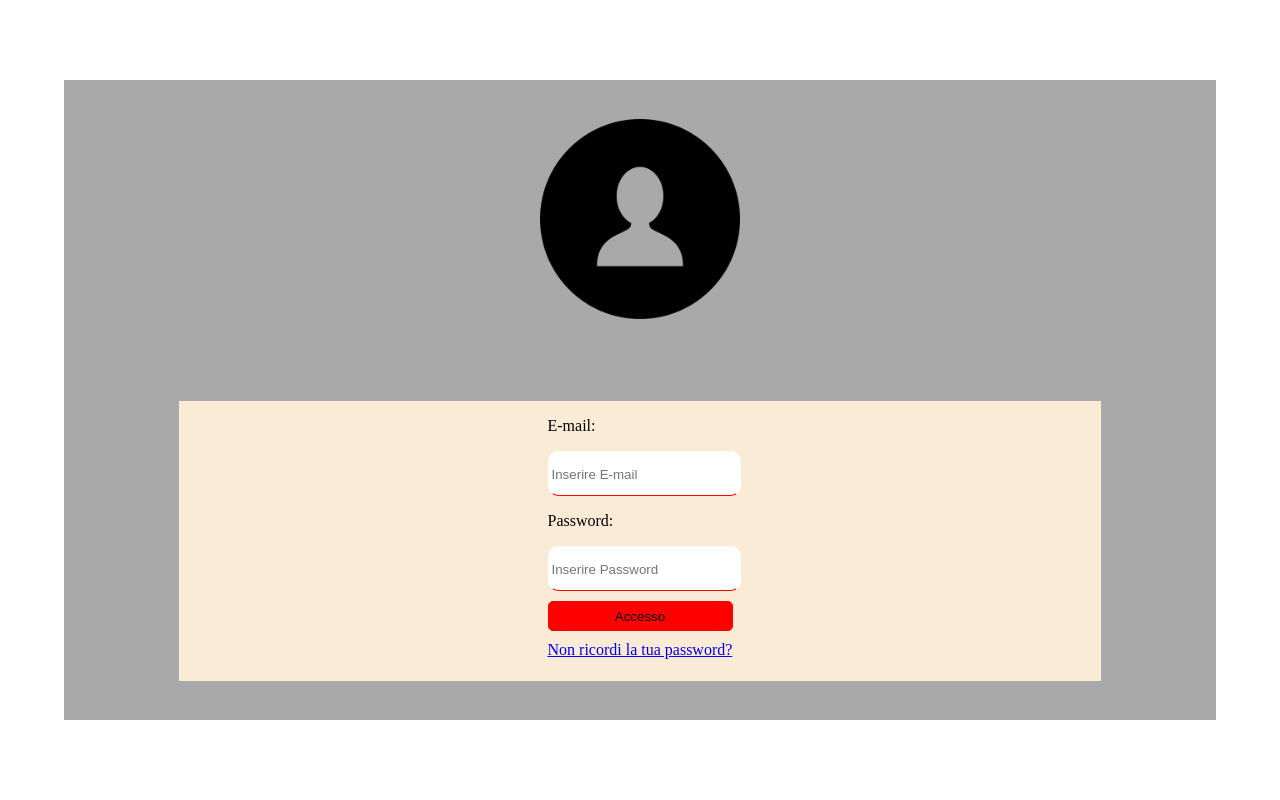
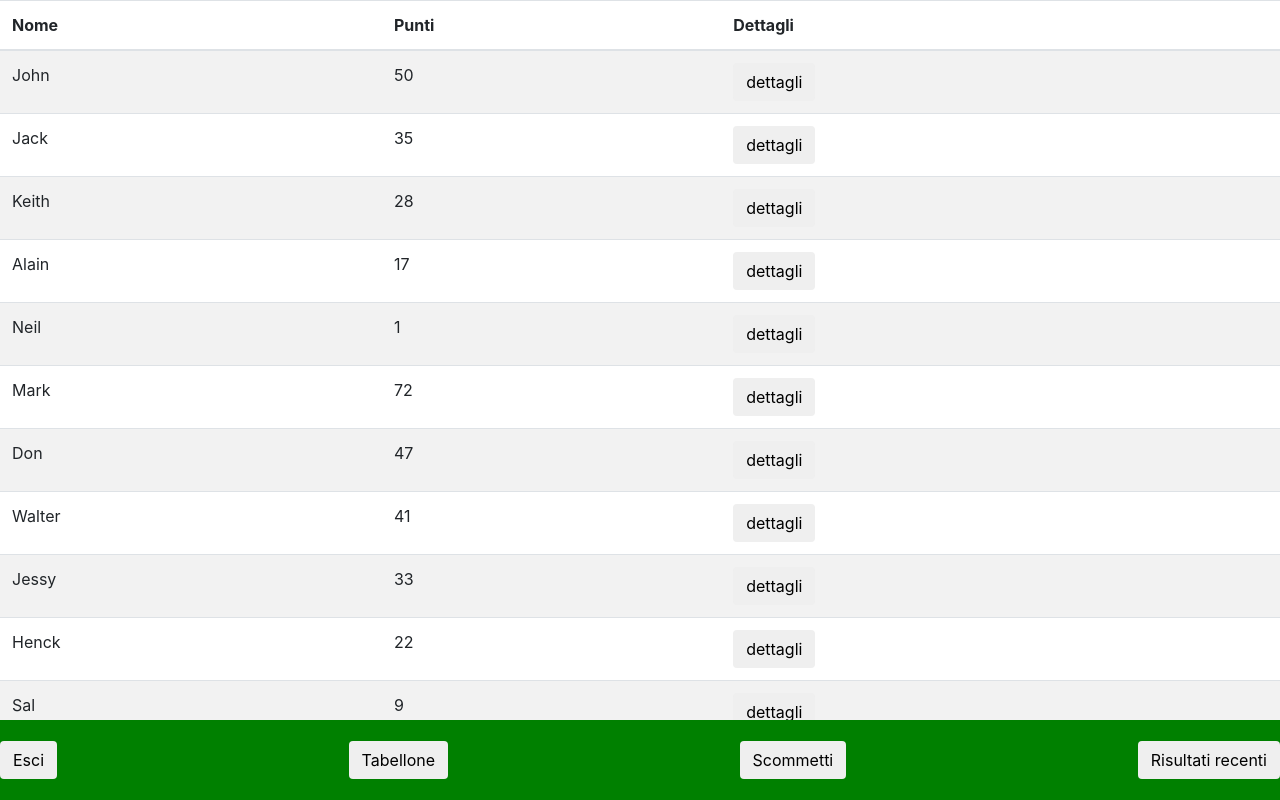
Before and after one commit to alexanderpapinutti/Pronostici-Serie-A, a plain HTML site: page index.html in a window 1280 px wide. Drawn offline with nearby package versions, Linux system fonts and the light colour scheme.

Commit message:
Working on leaderboard page

```diff
--- a/index.html
+++ b/index.html
@@ -5,6 +5,7 @@
     <meta charset="UTF-8">
     <meta name="viewport" content="width=device-width, initial-scale=1.0">
     <meta http-equiv="X-UA-Compatible" content="ie=edge">
+    <link rel="stylesheet" href="https://maxcdn.bootstrapcdn.com/bootstrap/4.1.3/css/bootstrap.min.css">
     <title>Pronostici</title>
     <script src="https://unpkg.com/sweetalert/dist/sweetalert.min.js"></script>
     <link rel="stylesheet" href="style/style.css">
@@ -12,7 +13,7 @@
 
 <body>
     <div id="app">
-        <div v-if="currentView == 'login'"id="login-page">
+        <div v-if="currentView == 'login'" id="login-page">
             <div class="login-box">
                 <div>
                     <img src="img/user.png" class="avatar">
@@ -47,7 +48,36 @@
 
         </div>
         <div v-if="currentView == 'schedule'" id="games-schedule-page">
-            <button class='signout' v-on:click="signOut">Signout</button>
+
+            <div class="table-container">
+            <table class="table table-striped">
+
+                <thead>
+                    <tr>
+                        <th>Nome</th>
+                        <th>Punti</th>
+                        <th>Dettagli</th>
+                    </tr>
+                </thead>
+
+                <tbody>
+                    <tr v-for="player in players">
+                        <td>{{ player.name }}</td>
+                        <td>{{ player.points }}</td>
+                        <td><button class='btn'>dettagli</button></td>
+                    </tr>
+                </tbody>
+            </table>
+
+            </div>
+            <div class="bottom-side">
+                <button class='btn' v-on:click="signOut">Esci</button>
+                <button class='btn'>Tabellone</button>
+                <button class='btn'>Scommetti</button>
+                <button class='btn'>Risultati recenti</button>
+            </div>
+
+
         </div>
         <div id="betting-page">
 
--- a/script/main.js
+++ b/script/main.js
@@ -1,12 +1,79 @@
+
 var app = new Vue({
     el: '#app',
     data: {
-        currentView: 'login',
+        currentView: 'schedule',
         user: '',
         password: '',
+
+
+        sortKey: '',
+
+        search: '',
+
+        reverse: false,
+
+        columns: ["Nome", "Punti", "Dettagli"],
+
+        players: [
+            {
+                name: 'John',
+                points: 50
+            },
+            {
+                name: 'Jack',
+                points: 35
+            },
+            {
+                name: 'Keith',
+                points: 28
+            },
+            {
+                name: 'Alain',
+                points: 17
+            },
+            {
+                name: 'Neil',
+                points: 1
+            },
+            {
+                name: 'Mark',
+                points: 72
+            },
+            {
+                name: 'Don',
+                points: 47
+            },
+            {
+                name: 'Walter',
+                points: 41
+            },
+            {
+                name: 'Jessy',
+                points: 33
+            },
+            {
+                name: 'Henck',
+                points: 22
+            },
+            {
+                name: 'Sal',
+                points: 9
+            },
+            {
+                name: 'Skyler',
+                points: 42
+            },
+            {
+                name: 'Holly',
+                points: 55
+            },
+    ],
+
+
+
     },
     created() {
-
 
     },
 
@@ -16,11 +83,15 @@ var app = new Vue({
             var password = document.getElementsByTagName("input")[1].value;
             firebase.auth().signInWithEmailAndPassword(email, password).then(function () {
                 app.setCurrentView('schedule');
-                app.getGamesSchedule();
+                //                app.getGamesSchedule();
             }).catch(function (error) {
                 var errorMessage = error.message;
                 swal(errorMessage);
             });
+        },
+        sortBy: function (sortKey) {
+            this.reverse = (this.sortKey == sortKey) ? !this.reverse : false;
+            this.sortKey = sortKey;
         },
 
         setCurrentView: function (view) {
@@ -35,8 +106,8 @@ var app = new Vue({
             });
         },
 
-        getGamesSchedule: function() {
-                fetch("https://heisenbug-seriea-live-scores-v1.p.rapidapi.com/api/serie-a", {
+        getGamesSchedule: function () {
+            fetch("https://heisenbug-seriea-live-scores-v1.p.rapidapi.com/api/serie-a", {
                     method: "GET",
 
                     headers: ({
@@ -55,6 +126,8 @@ var app = new Vue({
 
         },
 
+
+
     }
 
 
--- a/style/style.css
+++ b/style/style.css
@@ -2,6 +2,16 @@ body {
     margin: 0;
     padding: 0;
 }
+
+.bottom-side{
+    height: 10vh;
+    background: green;
+    display: flex;
+    justify-content: space-between;
+    align-items: center;
+}
+
+
 
 #login-page{
     height: 100vh;
@@ -41,6 +51,7 @@ body {
 }
 
 
+
 .login-box input[type="text"],input[type="password"] {
     border: #fff solid 2px;
     border-radius: 10px;
@@ -68,6 +79,11 @@ body {
     color: red;
 }
 
+.table-container{
+    height: 90vh !important;
+    overflow: scroll;
+}
+
 #game-schedule-page{
     height: 100vh;
 }
```
